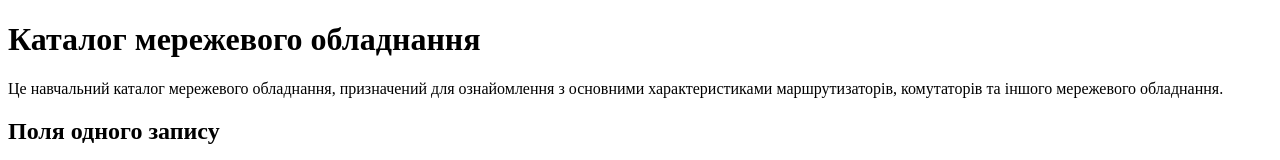
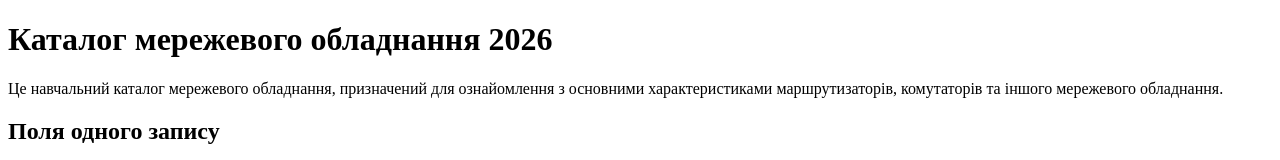
Before and after one commit to AnastasiaLykanina/webcatalog, a plain HTML site: page index.html in a window 1280 px wide. Shown: the top 160 px of the page. Drawn offline with Linux system fonts and the light colour scheme.

Commit message:
Update header to include year 2026

```diff
--- a/index.html
+++ b/index.html
@@ -7,8 +7,7 @@
 </head>
 <body>
 
-    <h1>Каталог мережевого обладнання</h1>
-
+    <h1>Каталог мережевого обладнання 2026</h1>
     <p>
         Це навчальний каталог мережевого обладнання, призначений
         для ознайомлення з основними характеристиками маршрутизаторів,
```
